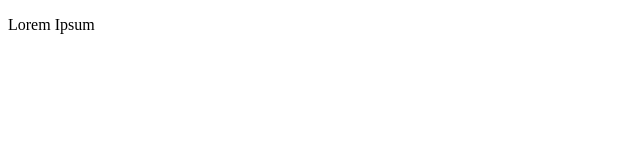
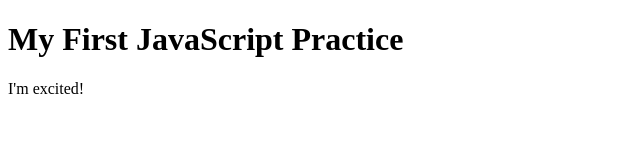
Before and after one commit to AdrielleRivera/JavaScript-Practice, a plain HTML site: page index.html in a window 1280 px wide. Shown: the whole page, without its empty margins (0-640 px from the left). Drawn offline with Linux system fonts and the light colour scheme.

Commit message:
Update index.html
added h1 and renew paragraph tag

```diff
--- a/index.html
+++ b/index.html
@@ -12,6 +12,7 @@
 
 </head>
 <body>
-	<p>Lorem Ipsum</p>
+	<h1>My First JavaScript Practice</h1>
+	<p>I'm excited!</p>
 </body>
 </html>
```
